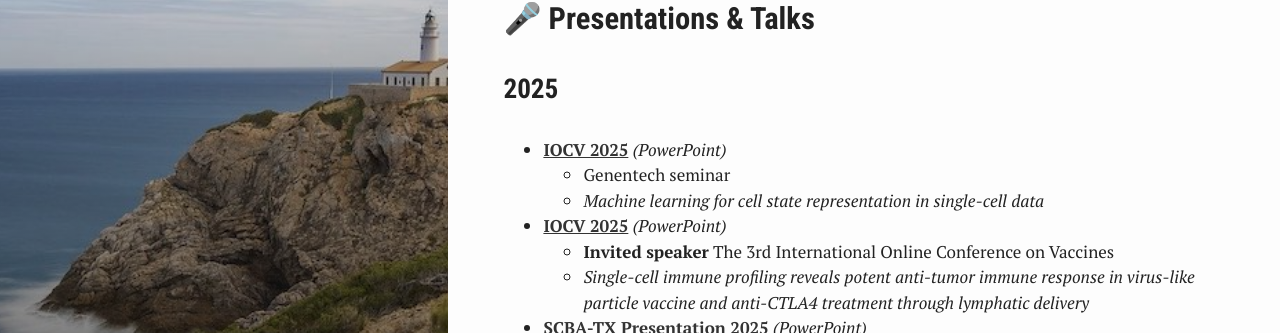
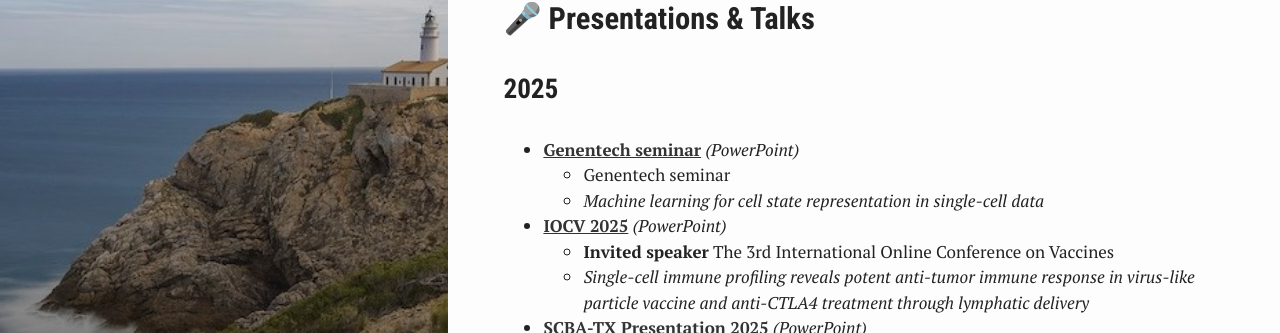
Before and after one commit to liuwd15/liuwd15.github.io, a Jekyll site: the page built from presentations.md, in a window 1280 px wide and 900 px high. Shown: the part 246-579 px from the top of the window. Built offline with Jekyll 4.4.1, drawn with Linux system fonts in a browser that asks for light colours.

Commit message:
Update 2025/12

```diff
--- a/presentations.md
+++ b/presentations.md
@@ -16,7 +16,7 @@ This page contains my conference presentations, posters, and talks from various
 
 ### 2025
 
-- **[IOCV 2025]({{ site.baseurl }}/assets/presentations/genentech%20seminar.pptx)** *(PowerPoint)*
+- **[Genentech seminar]({{ site.baseurl }}/assets/presentations/genentech%20seminar.pptx)** *(PowerPoint)*
   - Genentech seminar
   - *Machine learning for cell state representation in single-cell data*
 
```
